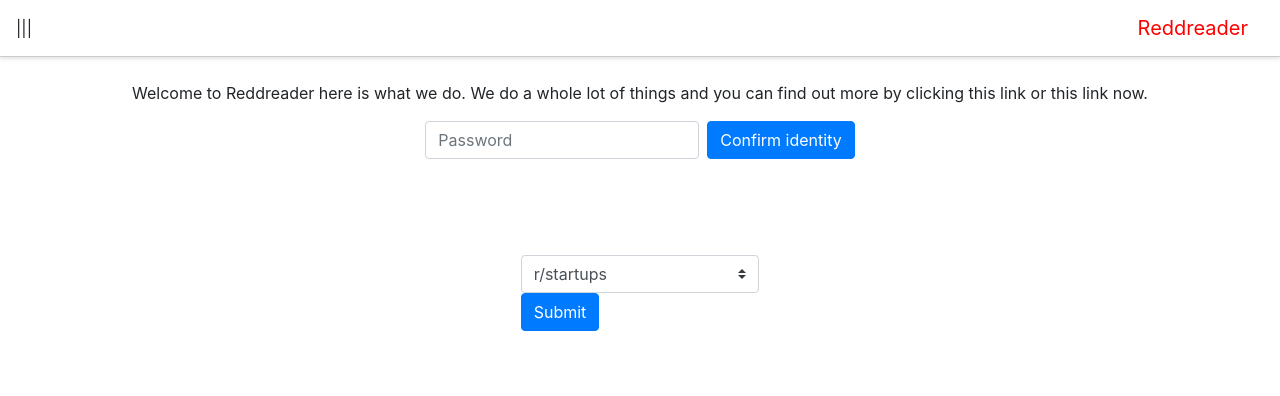
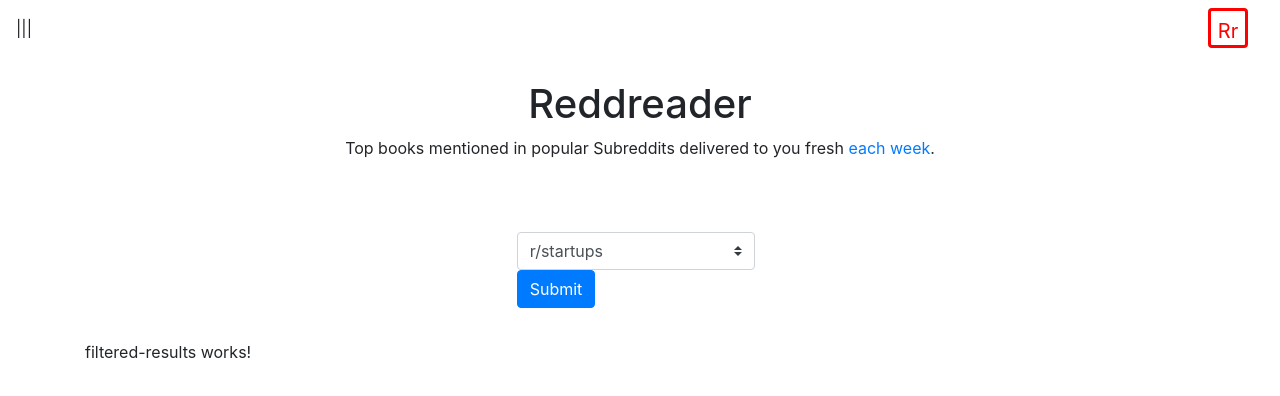
Before and after one commit to jacobedawson/readreddit, an Angular app: page / in a window 1280 px wide. Shown: the top 396 px of the page. Built offline with nearby package versions, Linux system fonts and the light colour scheme.

Commit message:
homepage styles

```diff
--- a/src/app/filter-bar/filter-bar.component.html
+++ b/src/app/filter-bar/filter-bar.component.html
@@ -1,6 +1,6 @@
-<div class="row p-4 justify-content-center">
-  <form class="form-inline mt-4 justify-content-between p-4">
-    <select class="custom-select" id="inlineFormCustomSelect">
+<div class="row p-2 justify-content-center">
+  <form class="form-inline justify-content-between p-4">
+    <select class="custom-select mr-2" id="inlineFormCustomSelect">
       <option value="1">r/startups</option>
       <option value="2">r/entrepreneurs</option>
       <option value="3">r/webdev</option>
--- a/src/app/home/home.component.html
+++ b/src/app/home/home.component.html
@@ -2,4 +2,5 @@
 <div class="container">
   <app-introtext></app-introtext>
   <app-filter-bar></app-filter-bar>
+  <app-filtered-results></app-filtered-results>
 </div>
--- a/src/app/introtext/introtext.component.html
+++ b/src/app/introtext/introtext.component.html
@@ -1,12 +1,12 @@
 <div class="row p-4 justify-content-center">
-  <p>
-    Welcome to Reddreader here is what we do. We do a whole lot of things and you can find out more by clicking this link or
-    this link now.
+  <h1 class="text-center">Reddreader</h1>
+  <p class="text-center">
+    Top books mentioned in popular Subreddits delivered to you fresh <a href="">each week</a>.
   </p>
-  <form class="form-inline justify-content-center">
+  <!-- <form class="form-inline justify-content-center">
     <div class="form-group mr-2 mb-0">
       <input type="password" class="form-control" id="inputPassword2" placeholder="Password">
     </div>
     <button type="submit" class="btn btn-primary">Confirm identity</button>
-  </form>
+  </form> -->
 </div>
--- a/src/app/introtext/introtext.component.scss
+++ b/src/app/introtext/introtext.component.scss
@@ -0,0 +1,3 @@
+.row {
+    flex-direction: column;
+}
--- a/src/app/navbar/navbar.component.html
+++ b/src/app/navbar/navbar.component.html
@@ -3,7 +3,7 @@
   <div>
     |||
   </div>
-  <a class="navbar-brand" href="#">
-    Reddreader
+  <a class="navbar-brand" href="#" title="Reddreader - Top Reddit Books">
+    Rr
   </a>
 </nav>
--- a/src/app/navbar/navbar.component.scss
+++ b/src/app/navbar/navbar.component.scss
@@ -1,11 +1,21 @@
 @import '../sass/colors';
 
 
-.navbar {
-    border-bottom: 1px solid #ccc;
-    box-shadow: 0 1px 5px 0px #d8d8d8;
-}
+// .navbar {
+//     border-bottom: 1px solid #ccc;
+//     box-shadow: 0 1px 5px 0px #d8d8d8;
+// }
 
 .navbar-brand {
     color: $rr-red;
+    border: 3px solid $rr-red;
+    width: 40px;
+    height: 40px;
+    text-align: center;
+    border-radius: 4px;
+    transition: 0.3s color ease-in-out;
+    &:hover {
+        color: #000;
+        border: 1px solid #000;
+    }
 }
```
